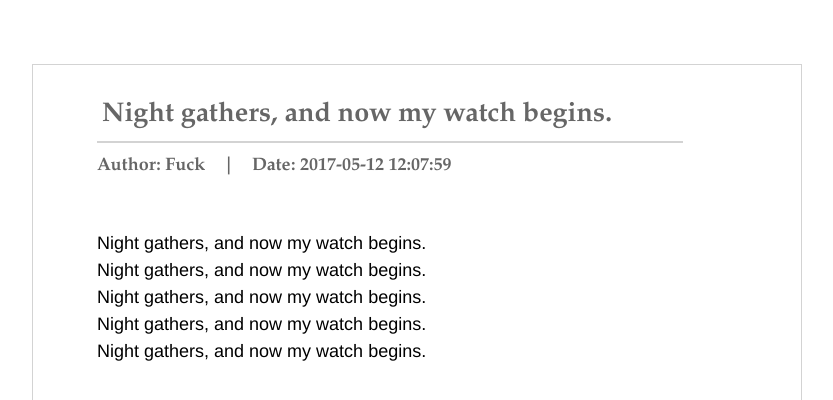
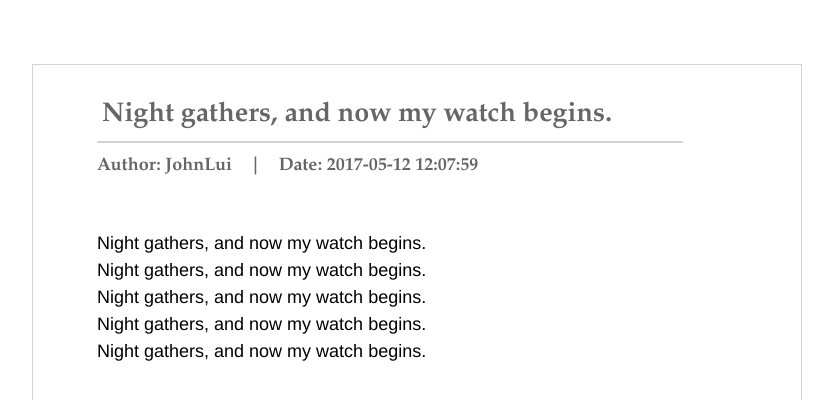
Before and after one commit to yuanshuli11/zhufaner.github.io, a plain HTML site: page 2017/05/12/hello-world/index.html in a window 1280 px wide. Shown: the top 400 px of the page, without its empty margins (224-1057 px from the left). Drawn offline with Linux system fonts and the light colour scheme.

Commit message:
修改措辞

```diff
--- a/2017/05/12/hello-world/index.html
+++ b/2017/05/12/hello-world/index.html
@@ -24,7 +24,7 @@
 <body>
 
 <h2>Night gathers, and now my watch begins.</h2>
-<h4 class="author">Author: Fuck&nbsp;&nbsp;&nbsp;&nbsp;|&nbsp;&nbsp;&nbsp;&nbsp;Date: 2017-05-12 12:07:59</h4>
+<h4 class="author">Author: JohnLui&nbsp;&nbsp;&nbsp;&nbsp;|&nbsp;&nbsp;&nbsp;&nbsp;Date: 2017-05-12 12:07:59</h4>
 <p>Night gathers, and now my watch begins.<br>Night gathers, and now my watch begins.<br>Night gathers, and now my watch begins.<br>Night gathers, and now my watch begins.<br>Night gathers, and now my watch begins.</p>
 
 
```
